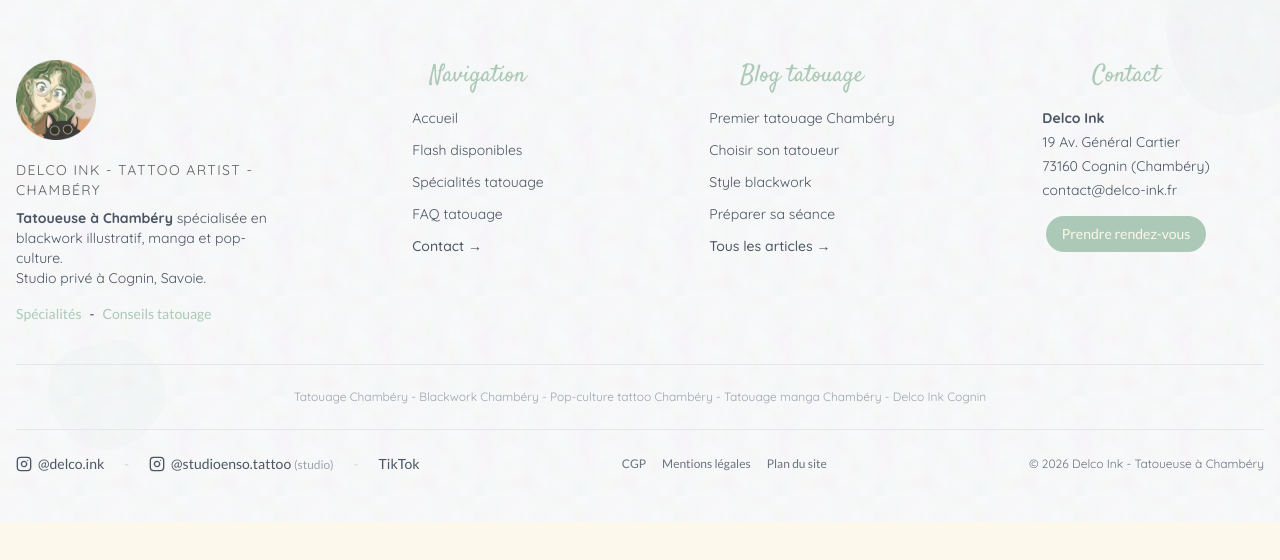
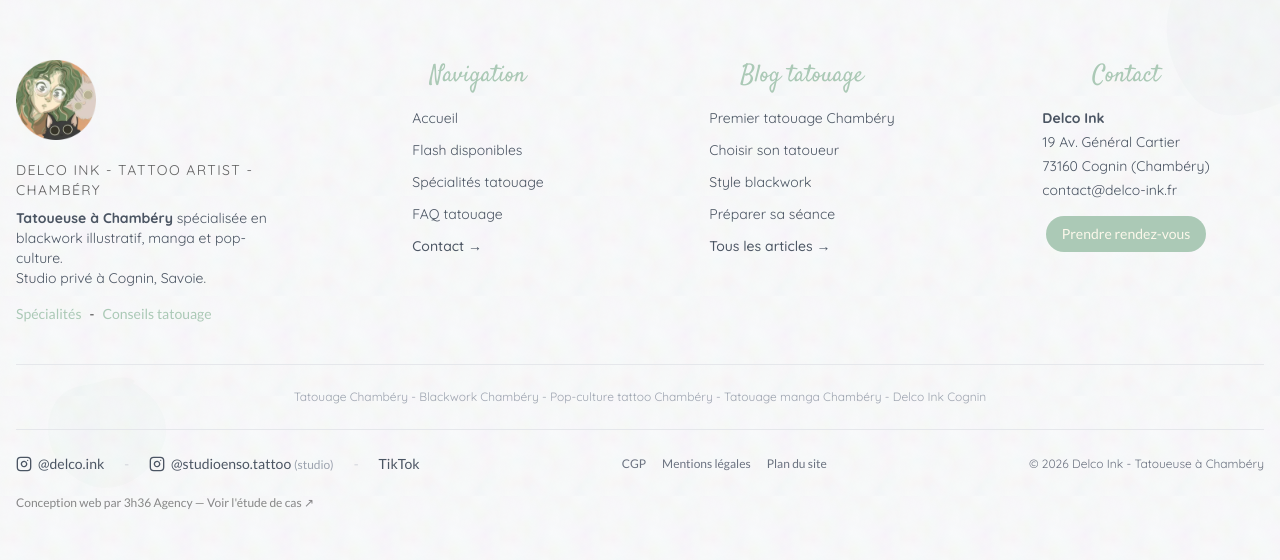
Before and after one commit to LorisDcx/DelcoInk, an Astro site: page / in a window 1280 px wide. Shown: the part 6083-6643 px from the top of the page. Before the commit the page ends 6605 px from the top, so only its background shows below. Built offline with nearby package versions, Linux system fonts and the light colour scheme; Astro itself is replaced by a stand-in of ours; no server answers; animation ran at ten frames a second.

Commit message:
Add agency credit to footer

```diff
--- a/src/components/Footer.astro
+++ b/src/components/Footer.astro
@@ -101,6 +101,44 @@ const currentYear = new Date().getFullYear();
         </div>
         <div class="text-xs font-quicksand">&copy; {currentYear} Delco Ink - Tatoueuse à Chambéry</div>
       </div>
+
+      <p class="agency-credit">
+        Conception web par
+        <a
+          href="https://www.3h36agency.fr/realisations/delco-ink?utm_source=delco-ink&utm_medium=referral&utm_campaign=footer_credit"
+          target="_blank"
+          rel="noopener"
+          aria-label="Voir l'étude de cas Delco Ink réalisée par 3h36 Agency"
+        >
+          3h36 Agency — Voir l'étude de cas ↗
+        </a>
+      </p>
     </div>
   </div>
 </footer>
+
+<style>
+  .agency-credit {
+    margin-top: 1.25rem;
+    font-size: 0.75rem;
+    line-height: 1.5;
+    opacity: 0.62;
+  }
+
+  .agency-credit a {
+    color: inherit;
+    font-weight: 500;
+    text-decoration: none;
+    transition: opacity 180ms ease;
+  }
+
+  .agency-credit:hover {
+    opacity: 1;
+  }
+
+  .agency-credit a:hover,
+  .agency-credit a:focus-visible {
+    text-decoration: underline;
+    text-underline-offset: 3px;
+  }
+</style>
```
